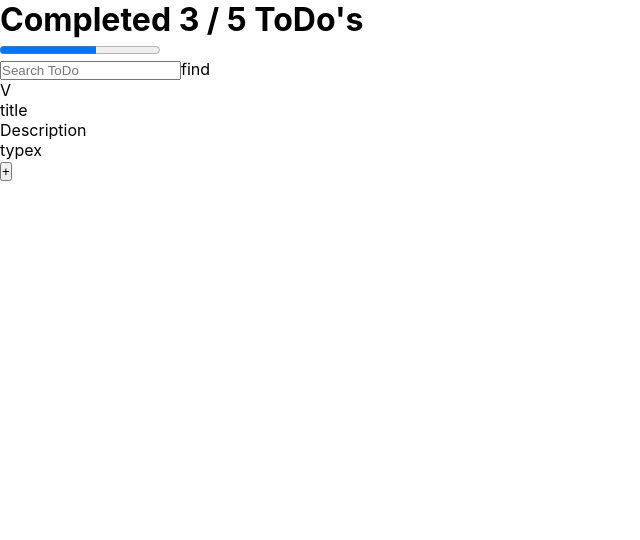
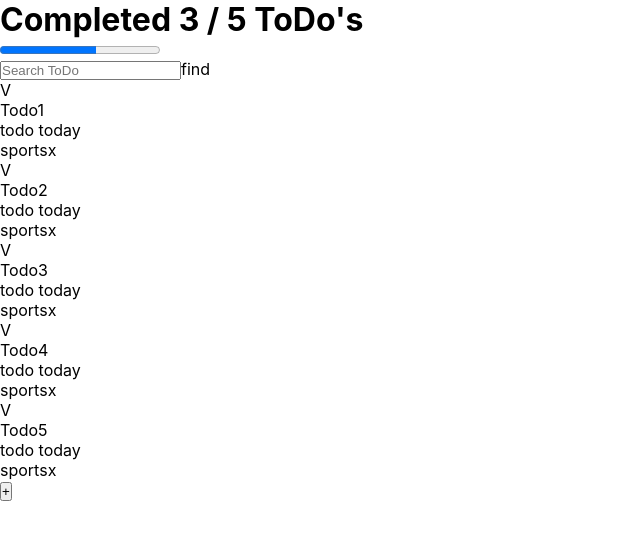
Before and after one commit to Hcrj99/Todo--List-App, a React (Create React App) app: page / in a window 1280 px wide. Shown: the top 540 px of the page, without its empty margins (0-640 px from the left). Built offline with nearby package versions, Linux system fonts and the light colour scheme.

Commit message:
add logic to render array of ToDo's

```diff
--- a/src/App.js
+++ b/src/App.js
@@ -6,16 +6,31 @@ import { TodoSearch } from './Components/Todosearch/todosearch';
 import './styles/App.css';
 import React from 'react';
 
+const defaultTodos = [
+  { text: 'Todo1', completed: true, description: 'todo today', type: 'sports'},
+  { text: 'Todo2', completed: false, description: 'todo today', type: 'sports'},
+  { text: 'Todo3', completed: false, description: 'todo today', type: 'sports'},
+  { text: 'Todo4', completed: false, description: 'todo today', type: 'sports'},
+  { text: 'Todo5', completed: false, description: 'todo today', type: 'sports'},
+]
+
 function App() {
   return (
     <React.Fragment>
-      <TodoCounter
-      todoCompleted={3} totalTodo={5}/>
-      <TodoSearch/>
+      <TodoCounter todoCompleted={3} totalTodo={5} />
+      <TodoSearch />
       <TodoChart>
-        <TodoItem/>
+        {defaultTodos.map( todo =>
+          <TodoItem
+          key={todo.text}
+          text={todo.text}
+          completed={todo.completed}
+          description={todo.description}
+          type={todo.type}
+          />
+        )}
       </TodoChart>
-      <TodoAddButton/>
+      <TodoAddButton />
     </React.Fragment>
   );
 }
--- a/src/Components/Todoitem/todoitem.jsx
+++ b/src/Components/Todoitem/todoitem.jsx
@@ -1,11 +1,11 @@
 
-function TodoItem () {
+function TodoItem ( { text, completed , description, type } ) {
 	return(
 		<li>
 		<span>V</span>
-		<p>title</p>
-		<p>Description</p>
-		<span>type</span>
+		<p>{text}</p>
+		<p>{description}</p>
+		<span>{type}</span>
 		<span>x</span>
 		</li>
 	);
```
